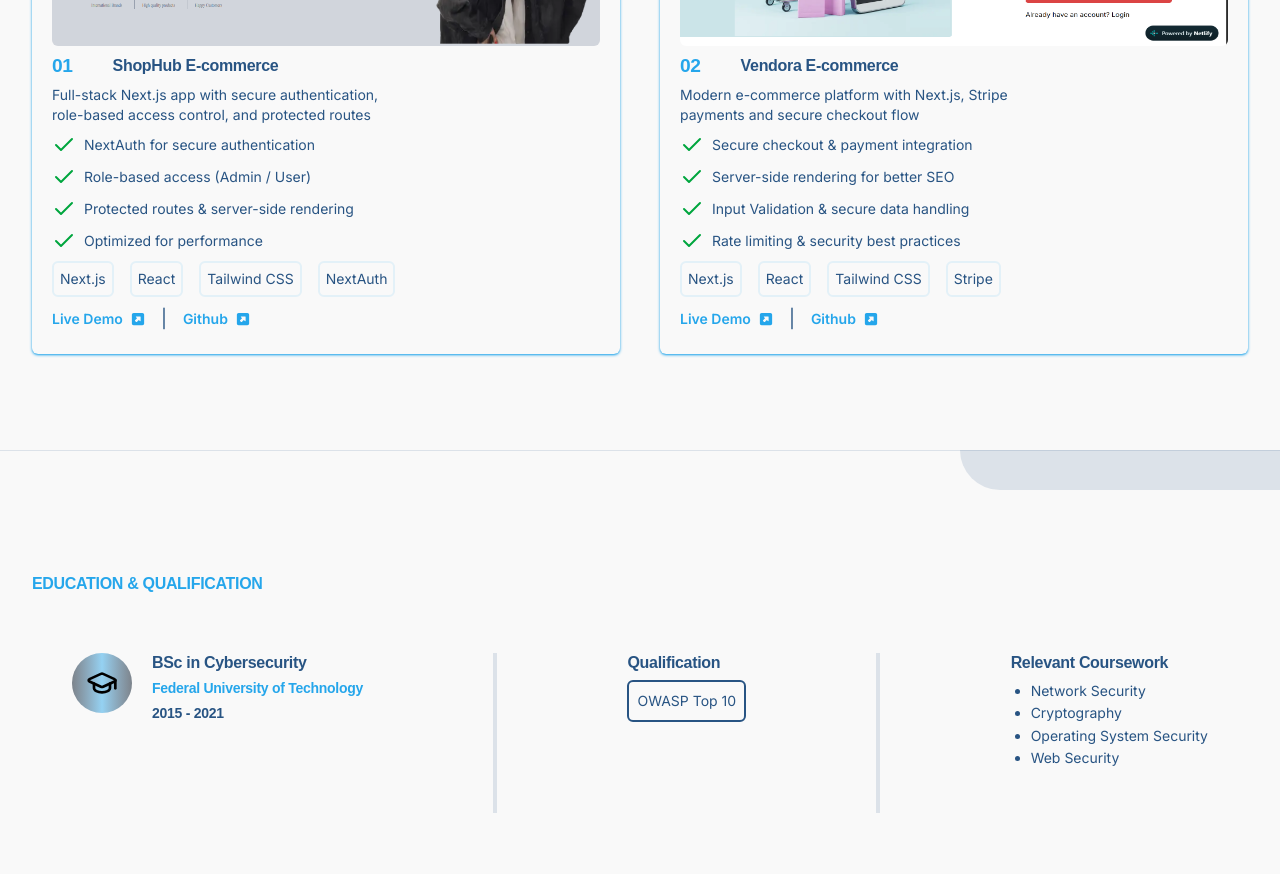
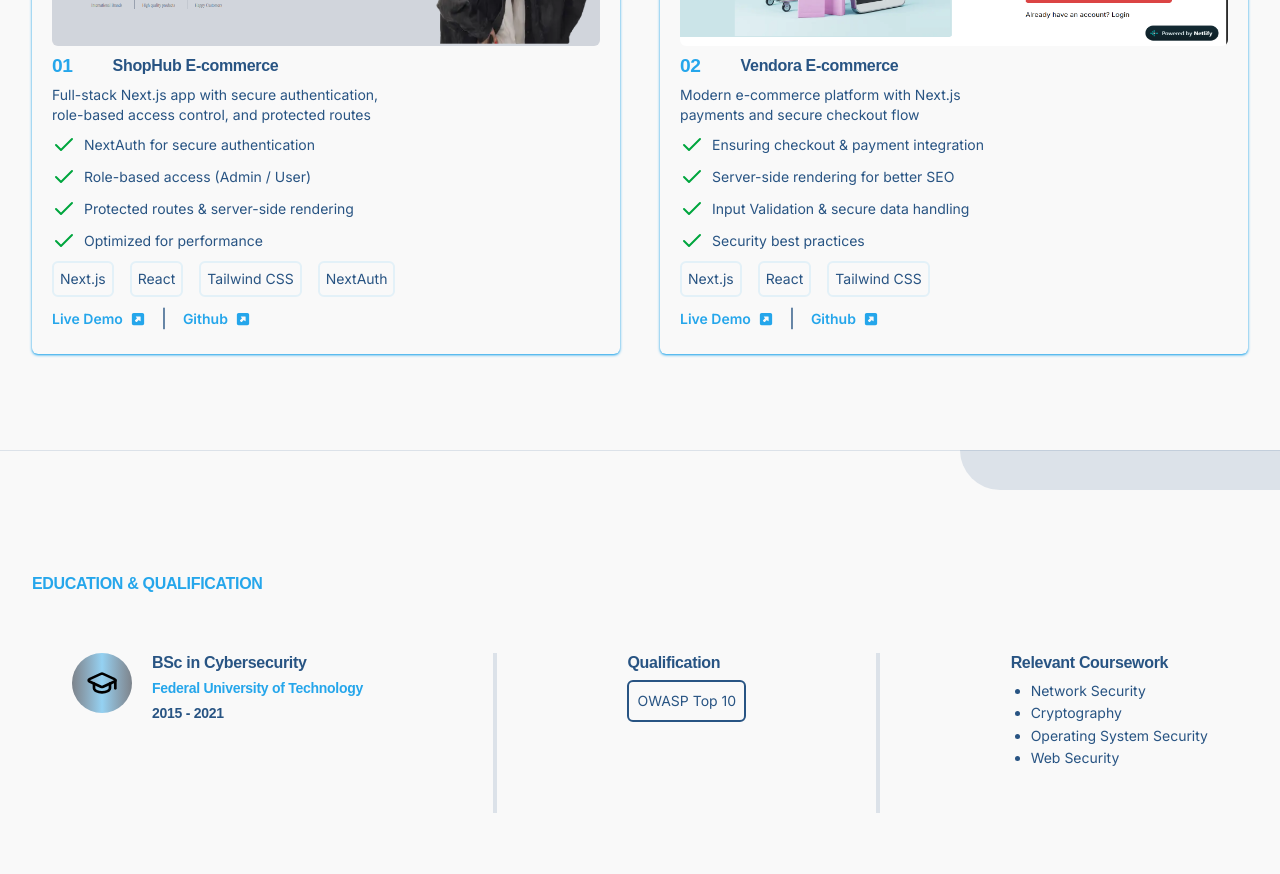
Before and after one commit to MJOSH-119900/micah-nextjs-portfolio, a Next.js app: page / in a window 1280 px wide. Shown: the part 3120-3994 px from the top of the page. Built offline with nearby package versions, Linux system fonts and the light colour scheme.

Commit message:
Removed Aspect of project I didn't directly contriute on

```diff
--- a/app/(public)/landing-sections/Projects.tsx
+++ b/app/(public)/landing-sections/Projects.tsx
@@ -103,7 +103,7 @@
               <h4>Vendora E-commerce</h4>
             </div>
             <p className="text-xs md:text-sm text-[#285483] dark:text-white">
-              Modern e-commerce platform with Next.js, Stripe <br />{" "}
+              Modern e-commerce platform with Next.js<br />{" "}
               payments and secure checkout flow
             </p>
 
@@ -111,7 +111,7 @@
               <div className="flex items-center gap-2">
                 <Check className="text-green-600" />
                 <p className="text-xs md:text-sm">
-                  Secure checkout & payment integration
+                  Ensuring checkout & payment integration
                 </p>
               </div>
               <div className="flex items-center gap-2">
@@ -126,7 +126,7 @@
               </div>
               <div className="flex items-center gap-2">
                 <Check className="text-green-600" />
-                <p className="text-xs md:text-sm">Rate limiting & security best practices</p>
+                <p className="text-xs md:text-sm">Security best practices</p>
               </div>
               <div className="flex items-center justify-between gap-1 lg:gap-4 md:mt-5 lg:mt-0">
                 <div className="border-2 border-[#25a6eb1a] p-1.5 rounded-md">
@@ -137,9 +137,6 @@
                 </div>
                 <div className="border-2 border-[#25a6eb1a] p-1.5 rounded-md">
                   <p className="text-xs md:text-sm text-[#285483] dark:text-white">Tailwind CSS</p>
-                </div>
-                <div className="border-2 border-[#25a6eb1a] p-1.5 rounded-md">
-                  <p className="text-xs md:text-sm text-[#285483] dark:text-white">Stripe</p>
                 </div>
               </div>
               <div className="flex items-center gap-4">
```
